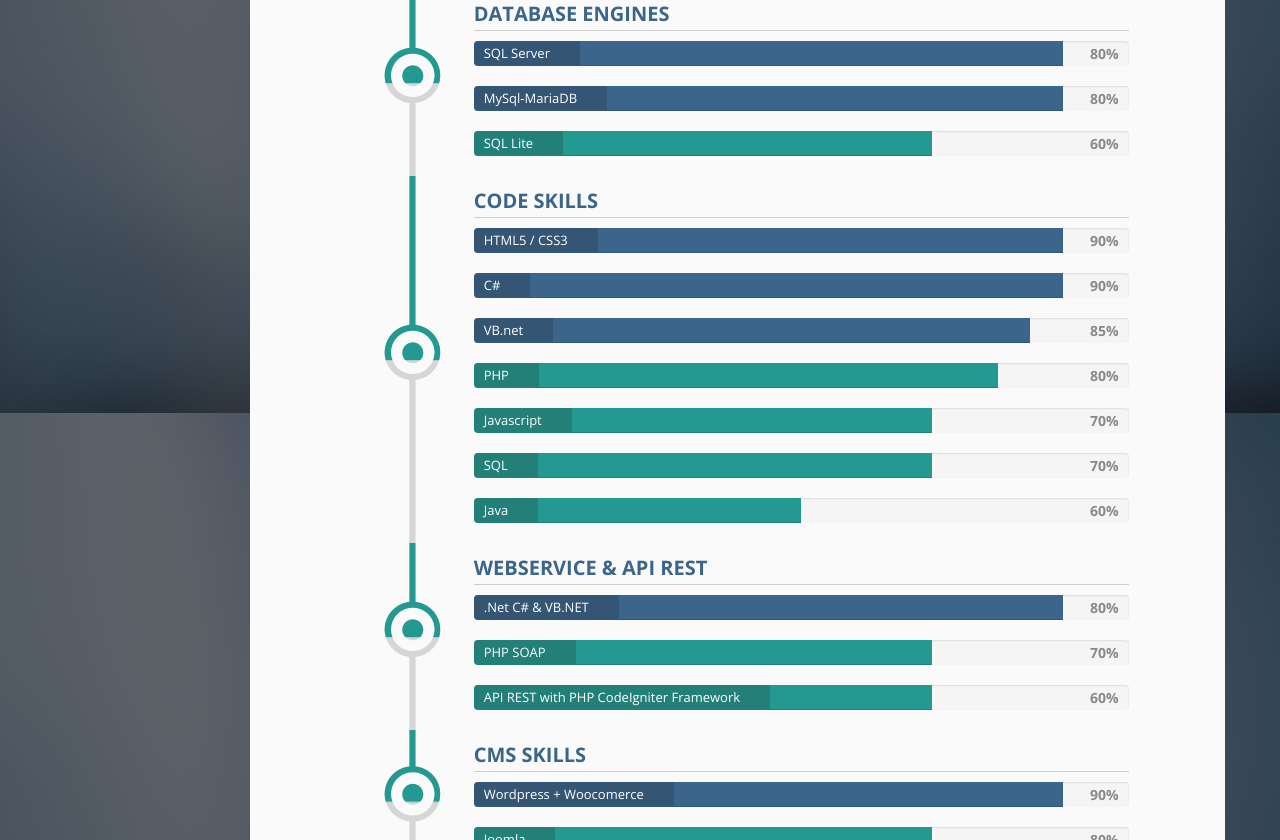
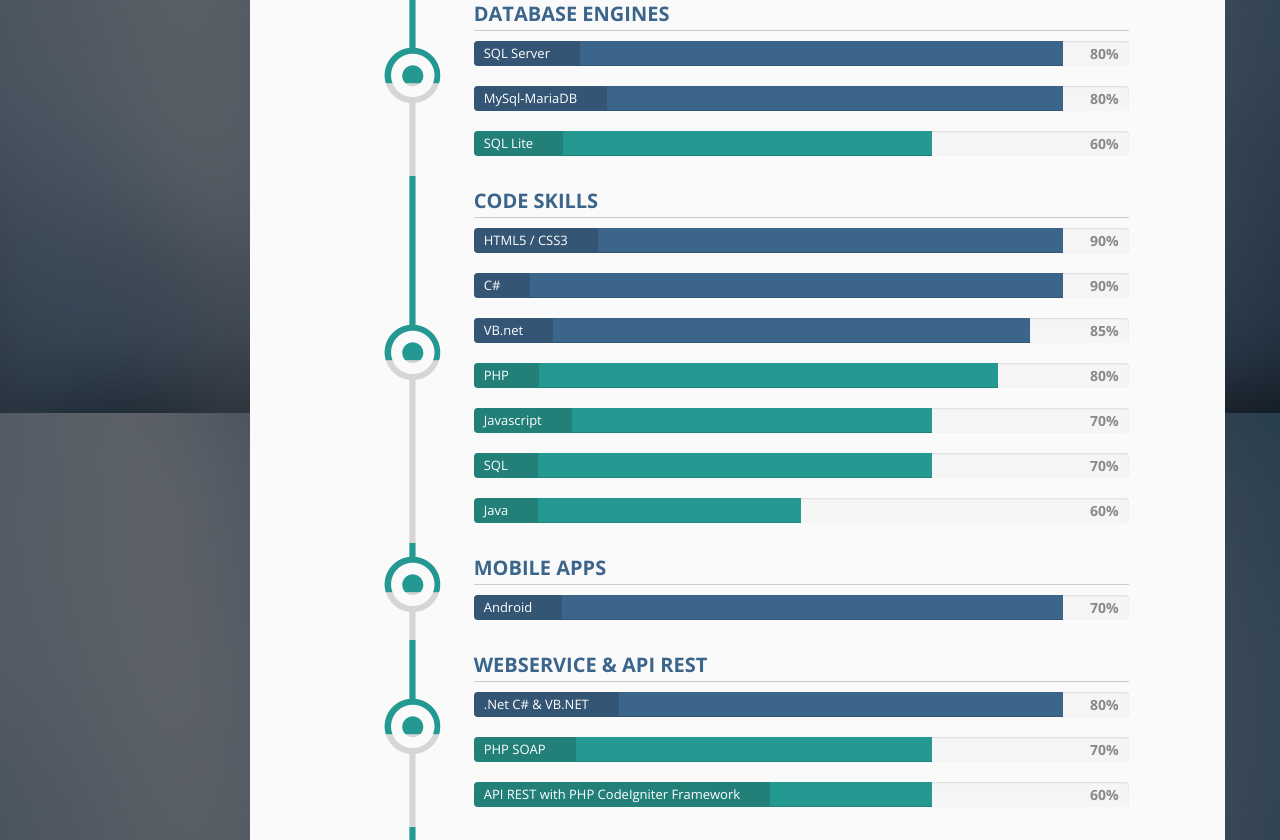
Before and after one commit to mcascantes/mcascantes.github.io, a plain HTML site: page index.html in a window 1280 px wide. Shown: the part 2787-3627 px from the top of the page. Drawn offline with nearby package versions, Linux system fonts and the light colour scheme.

Commit message:
Actualización de curriculo

```diff
--- a/index.html
+++ b/index.html
@@ -522,10 +522,10 @@
               <div class="col-md-8 content-wrap bg1">
                 <div class="line-content line-content-education">
                   <!-- Work Place -->
-                  <h3 class="section-item-title-1">University teacher</h3>
+                  <h3 class="section-item-title-1">Universidad latina de Costa Rica</h3>
                   <!-- /work place -->
                   <!-- Graduation time -->
-                  <h4 class="job"><i class="fa fa-flag"></i>Universidad latina de Costa Rica - <span class="job-date">Sep 2018 - Current</span></h4>
+                  <h4 class="job"><i class="fa fa-flag"></i>University teacher - <span class="job-date">Sep 2018 - Current</span></h4>
                   <!-- /Graduation time -->
                   <!-- content -->
                   <div class="job-description">
@@ -903,6 +903,43 @@
               <!-- /Margin Collum-->
             </div>
             <!-- /SECTION ITEM -->
+
+
+             <!-- SECTION ITEM -->
+             <div class="line row">
+                <!-- Margin Collums (necessary for the timeline effect) -->
+                <div class="col-md-1 bg1 timeline-space full-height hidden-sm hidden-xs"></div>
+                <div class="col-md-2 timeline-progress hidden-sm hidden-xs full-height timeline-point "></div>
+                <!-- /Margin Collums -->
+                <!-- Item Content -->
+                <div class="col-md-8 content-wrap bg1">
+                  <div class="line-content">
+                    <!-- Subtitle -->
+                    <h3 class="section-item-title-1">Mobile Apps</h3>
+                    <!-- /Subtitle -->
+                    <!-- content -->
+                    <ul class="skills-list">
+                      <!-- item-list -->
+                      <li>
+                          <div class="progress">
+                            <div class="progress-bar progress-bar-2" data-percent="90%" role="progressbar" style="width: 90%;">
+                                <span class="sr-only">80% Complete</span>
+                            </div>
+                            <span class="progress-type">Android</span>
+                            <span class="progress-completed">70%</span>
+                          </div>
+                        </li>
+                        <!-- /item list -->
+                    </ul>
+                    <!-- /Content -->
+                  </div>
+                </div>
+                <!-- /Item Content -->
+                <!-- Margin Collum-->
+                <div class="col-md-1 bg1 timeline-space full-height hidden-sm hidden-xs"></div>
+                <!-- /Margin Collum-->
+              </div>
+              <!-- /SECTION ITEM -->
 
              <!-- SECTION ITEM -->
              <div class="line row">
```
